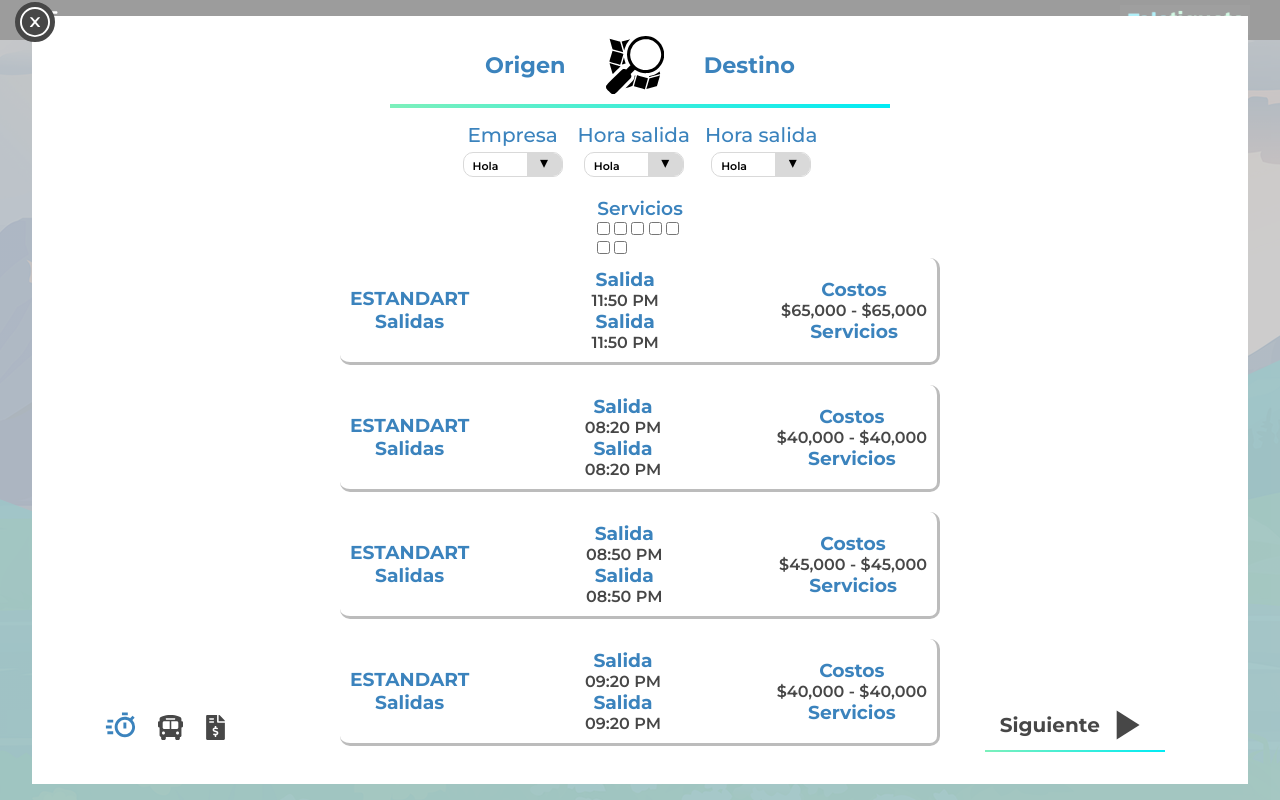
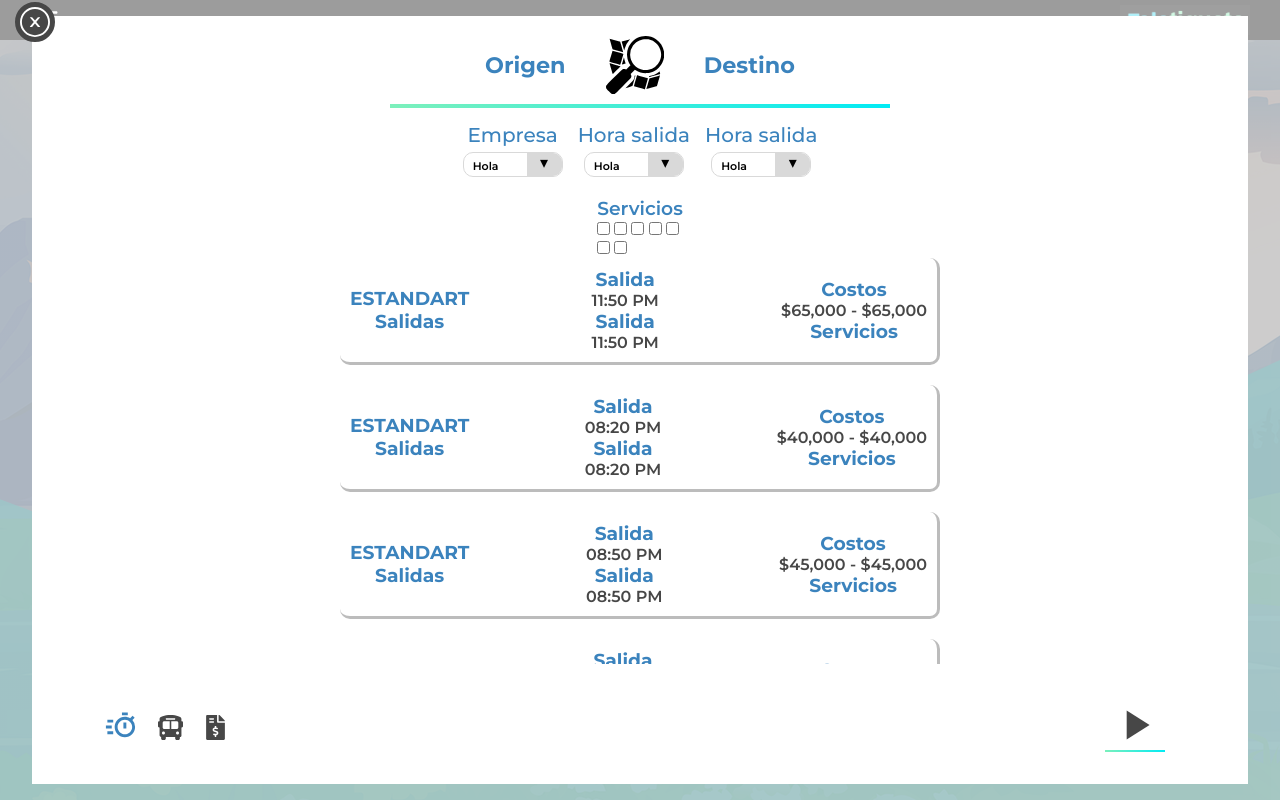
Before and after one commit to Jhuset2003/Teletiquete, a React (Create React App) app: page / in a window 1280 px wide. Both pictures are taken after typing "Sample", "Sample", "2020-01-15", "2020-01-15", "Sample" into the empty fields and a click on the input "Buscar". Built offline with nearby package versions, Linux system fonts and the light colour scheme.

Commit message:
Cell v1.5.1

```diff
--- a/src/Components/Forms/SearchForm.jsx
+++ b/src/Components/Forms/SearchForm.jsx
@@ -91,7 +91,7 @@ export const SearchForm = () => {
         <div className='BusStepsConatiner'>
             <button onClick={() => {closeBusSteps(); setSteps(1)}} style={{zIndex:11}} className="stopSteps"><AiFillCloseCircle/></button>
             <Bus datos={datos} step={steps} setSteps={setSteps}/>
-            <button style={{zIndex:11}} onClick={() => {setSteps(steps + 1)}} className="next" disabled={false}>Siguiente <i><MdPlayArrow/></i></button>
+            <button style={{zIndex:11}} onClick={() => {setSteps(steps + 1)}} className="next" disabled={false}><i><MdPlayArrow/></i></button>
             <div className='progressBar' style={{zIndex:11}}>
                 <ul>
                     <li className={`${steps >= 1 ? "active" : "" }`} onClick={() => {setSteps(1)}}><BiTimer/></li>
--- a/src/Components/Modals/Steps/Step2.jsx
+++ b/src/Components/Modals/Steps/Step2.jsx
@@ -65,7 +65,7 @@ export const Step2 = () => {
                             <div className='Pasajeros'>
                                 <button onClick={() =>{setPasajeros(!pasajeros)}} className="closePasajeros"><IoIosCloseCircle/></button>
                                 <div className="headerPasajero">
-                                    <h2>Hola</h2>
+                                    <h2>Pasajeros</h2>
                                 </div>
                                 <div className="bodyPasajero">
                                     <Passengers/>
--- a/src/Styles/Cards/TimeBusCard.scss
+++ b/src/Styles/Cards/TimeBusCard.scss
@@ -6,14 +6,15 @@
     flex-direction: column;
     .TimeBusCard{
         display: flex;
-        width: 100%;
+        width: calc(200px + 40vw);
+        max-width: 600px;
+        min-width: 420px;
         background-color: white;
         padding: 10px;
         border-radius: 10px;
         border-bottom: 3px solid rgba(0, 0, 0, 0.263);
         border-right:3px solid rgba(0, 0, 0, 0.263) ;
         align-items: center;
-        align-self: center;
         justify-content: space-between;
         h3{
             color: V.$Csub;
@@ -40,12 +41,13 @@
         width: 80%;
         justify-content: space-between;
         align-items: center;
-        align-self: center;
         background-color: white;
         margin: 15px 0px 15px 0px;
         text-align: center;
         box-shadow: 8px 4px 9px -2px black;
         padding: 10px;
+        min-width: 490px;
+        max-width: 600px;
 
         h3{
             color: V.$Csub;
@@ -60,3 +62,8 @@
         box-shadow: 8px 4px 9px -2px red;
     }
 }
+@media (min-width:510px ) {
+   .TimeBusCardContainer{
+    align-items: center;
+   }
+}
--- a/src/Styles/FormsS/SearchForm.scss
+++ b/src/Styles/FormsS/SearchForm.scss
@@ -109,8 +109,6 @@
 
 }
 .BusStepsConatiner{
-    width: 100vw;
-    height: 100vh;
     background-color: rgba(255, 255, 255, 0.612);
     top: 0;
     z-index: 10;
@@ -182,7 +180,7 @@
         border-bottom: 2px solid transparent;
         border-image: V.$gradiant;
         border-image-slice: 1;
-        width: 180px;
+        width: 60px;
         font-weight: 700;
         color: V.$Ctext;
         i{
--- a/src/Styles/Modals/Bus.scss
+++ b/src/Styles/Modals/Bus.scss
@@ -17,8 +17,7 @@
         background-color: white;
         display: flex;
         flex-direction: column;
-        justify-content: flex-start;
-        align-items: center;
-        align-self: center;
+        max-width: 1600px;
+        max-height: 1080px;
     }
 }
--- a/src/Styles/Modals/Steps/Step1.scss
+++ b/src/Styles/Modals/Steps/Step1.scss
@@ -33,7 +33,7 @@
     }
 }
 .filtros{
-    width: 90%;
+    width: 100%;
     display: flex;
     justify-content: center;
     flex-direction: column;
@@ -118,12 +118,13 @@
     }
 }
 .cardContainer{
-    width: 600px;
-    height: 500px;
+    height: 80vh;
     overflow-y: scroll;
+    overflow-x: scroll;
     display: flex;
     flex-direction: column;
     gap: 20px;
+    margin: 0px 10px 120px 10px;
     &::-webkit-scrollbar{
         display: none;
     }
```
